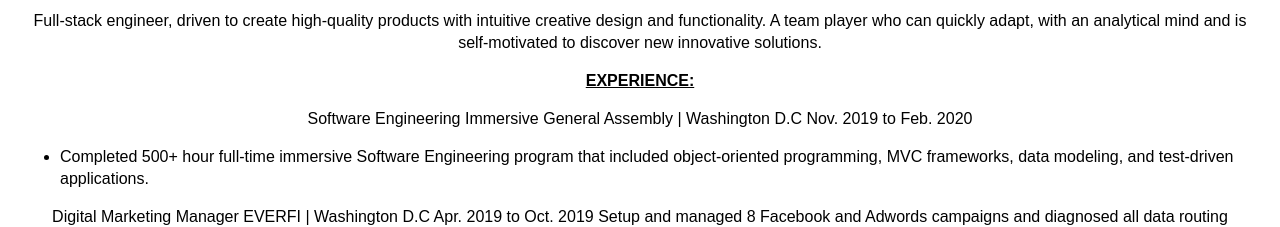
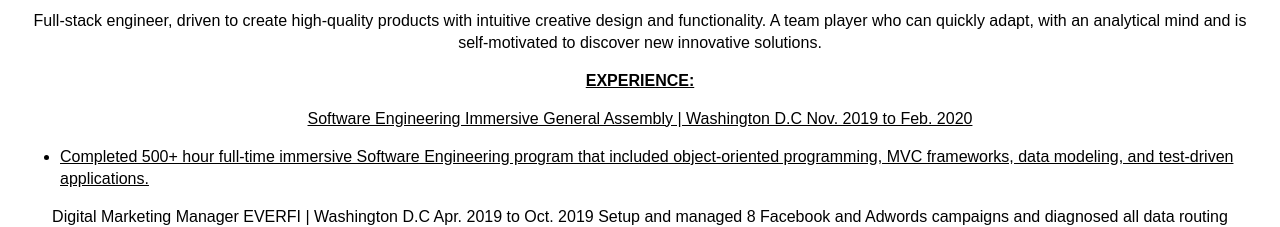
Before and after one commit to jmripper/Gatsby-Portfolio, a Gatsby site: page /resume in a window 1280 px wide. Shown: the part 230-457 px from the top of the page. Built offline with nearby package versions, Linux system fonts and the light colour scheme; Gatsby itself is replaced by a stand-in of ours.

Commit message:
fixed more styling

```diff
--- a/src/components/Resume/Resume.js
+++ b/src/components/Resume/Resume.js
@@ -59,6 +59,7 @@ const Experience = styled.div`
   font-weight: 600;
   font-size: 16px;
   line-height: 22px;
+  text-decoration: underline;
 
   p {
     text-decoration: none;
@@ -98,7 +99,7 @@ const Resume = props => {
           discover new innovative solutions.
         </Bio>
         <Experience>
-          <u>EXPERIENCE:</u>
+          EXPERIENCE:
           <p>
             Software Engineering Immersive General Assembly | Washington D.C
             Nov. 2019 to Feb. 2020
```
